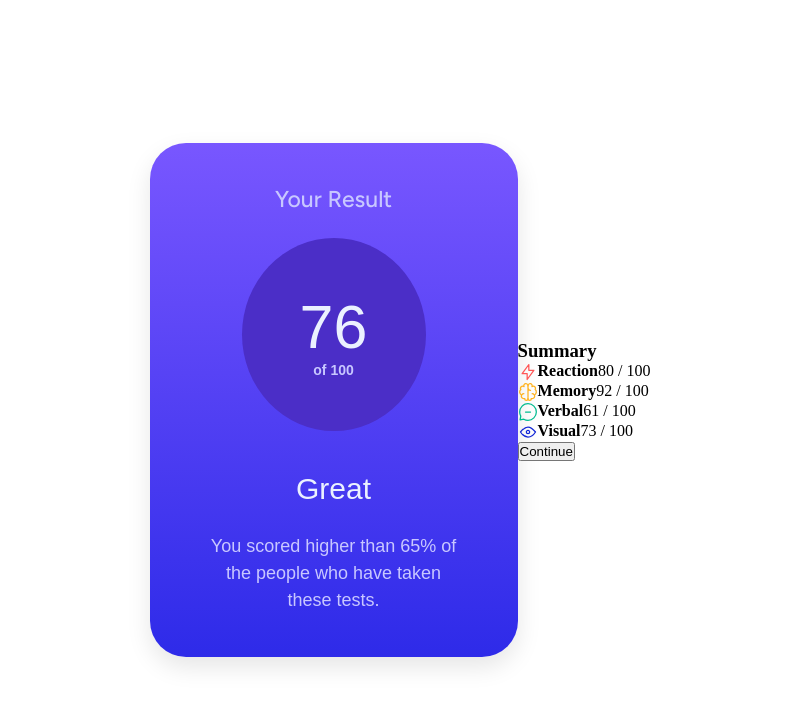
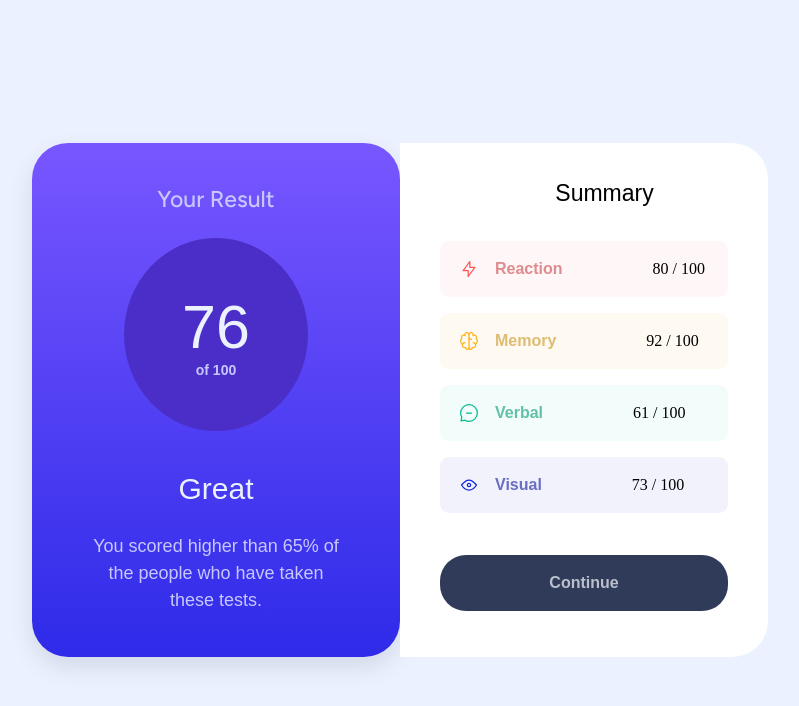
Before and after one commit to Teiko21/RESULTS-SUMMARY-COMPONENT, a plain HTML site: page index.html in a window 1280 px wide. Shown: the whole page, without its empty margins (240-1039 px from the left). Drawn offline with Linux system fonts and the light colour scheme.

Commit message:
CSS Style for the white card

```diff
--- a/style.css
+++ b/style.css
@@ -18,6 +18,7 @@ html, body {
     flex-direction: row;
     align-items: center;
     justify-content: center;
+    background-color: hsl(221, 100%, 96%);
 
 }
 
@@ -138,3 +139,160 @@ html, body {
     line-height: 1.5;
 
 }
+
+.white_card {
+
+    display: flex;
+    flex-direction: column;
+    align-items: center;
+    width: 368px;
+    height: 514px;
+    border-radius: 0 36px 36px 0;
+    background-color: #ffff;
+
+}
+
+.summary {
+
+    font-family: "Fightree", sans-serif;
+    font-size: 23px;
+    color: hsl(226, 42px, 100%);
+    font-weight: 500;
+    margin-top: 37px;
+    margin-left: 41px;
+    margin-bottom: 34px;
+
+}
+
+.reaction {
+
+    background-color: hsl(353, 82%, 98%);
+    width: 288px;
+    height: 56px;
+    border-radius: 9px;
+    display: flex;
+    flex-direction: row;
+    align-items: center;
+    margin-bottom: 16px;
+
+}
+
+.memory {
+
+    background-color: hsl(38, 85%, 97%);
+    width: 288px;
+    height: 56px;
+    border-radius: 9px;
+    display: flex;
+    flex-direction: row;
+    align-items: center;
+    margin-bottom: 16px;
+
+}
+
+.verbal {
+
+    background-color: hsl(164, 65%, 97%);
+    width: 288px;
+    height: 56px;
+    border-radius: 9px;
+    display: flex;
+    flex-direction: row;
+    align-items: center;
+    margin-bottom: 16px;
+
+}
+
+.visual {
+
+    background-color: hsl(240, 71%, 97%);
+    width: 288px;
+    height: 56px;
+    border-radius: 9px;
+    display: flex;
+    flex-direction: row;
+    align-items: center;
+    margin-bottom: 42px;
+
+}
+
+.reaction_title {
+
+    font-family: "Fightree", sans-serif;
+    font-size: 16px;
+    color: hsl(359, 55%, 71%);
+    margin-left: 16px;
+    margin-right: 90px;
+
+}
+
+
+.memory_title {
+
+    font-family: "Fightree", sans-serif;
+    font-size: 16px;
+    color: hsl(41, 62%, 66%);
+    margin-left: 16px;
+    margin-right: 90px;
+
+}
+
+.verbal_title {
+
+    font-family: "Fightree", sans-serif;
+    font-size: 16px;
+    color: hsl(165, 43%, 57%);
+    margin-left: 16px;
+    margin-right: 90px;
+
+}
+
+.visual_title {
+
+    font-family: "Fightree", sans-serif;
+    font-size: 16px;
+    color: hsl(236, 42%, 58%);
+    margin-left: 16px;
+    margin-right: 90px;
+
+}
+
+.reaction > img {
+
+    margin-left: 19px;
+
+}
+
+.memory > img {
+
+    margin-left: 19px;
+
+}
+
+
+.verbal > img {
+
+    margin-left: 19px;
+
+}
+
+
+.visual > img {
+
+    margin-left: 19px;
+
+}
+
+.continue {
+
+    width: 288px;
+    height: 56px;
+    border-radius: 26px;
+    border: none;
+    background-color: hsl(224, 30%, 27%);
+    color: hsl(217, 15%, 76%);
+    font-family: "Fightree", sans-serif;
+    font-size: 16px;
+    font-weight: 700;
+
+}
```
